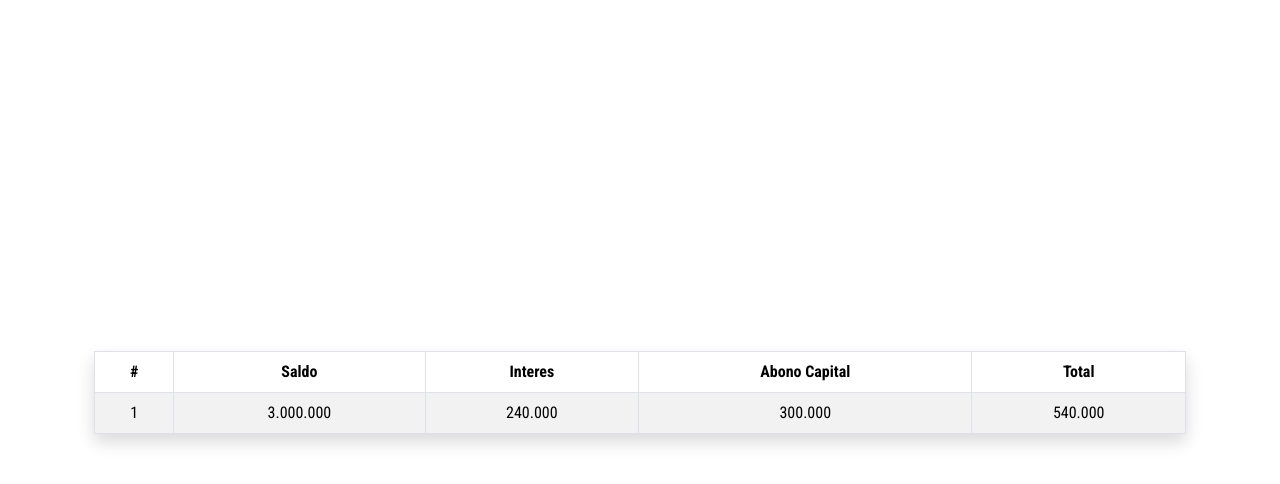
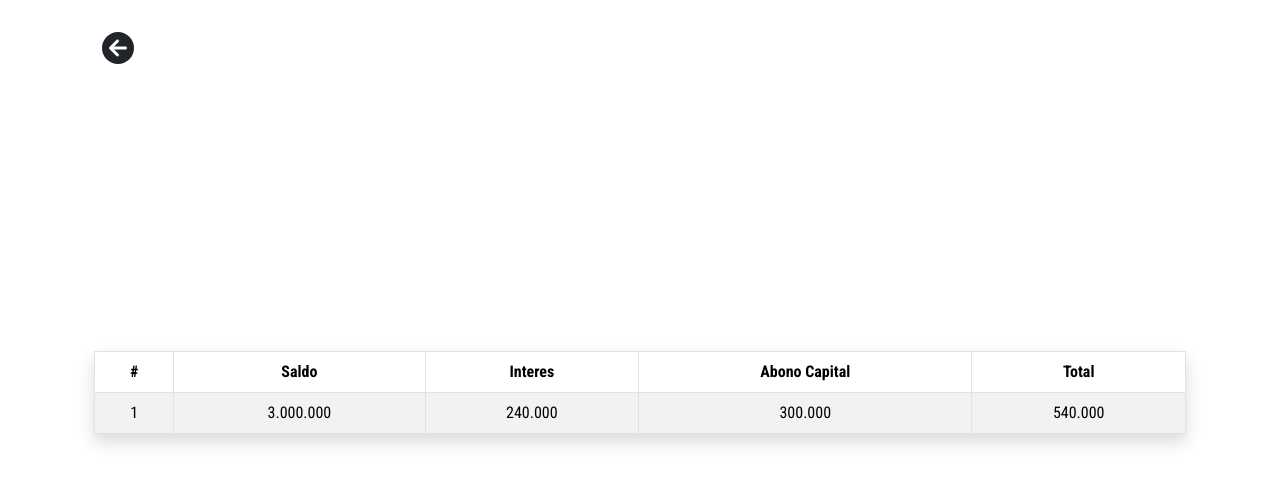
Before and after one commit to eff-zero/table, a React (Vite) app: page / in a window 1280 px wide. Both pictures are taken after typing "5", "5", "5" into the empty fields and a click on the button "Enviar". Shown: the top 484 px of the page. Built offline with nearby package versions, Linux system fonts and the light colour scheme; a web font is replaced by a local one.

Commit message:
feat: install font-awesome and back button

```diff
--- a/package.json
+++ b/package.json
@@ -10,6 +10,9 @@
     "preview": "vite preview"
   },
   "dependencies": {
+    "@fortawesome/fontawesome-svg-core": "^6.4.0",
+    "@fortawesome/free-solid-svg-icons": "^6.4.0",
+    "@fortawesome/react-fontawesome": "^0.2.0",
     "@popperjs/core": "^2.11.8",
     "@reduxjs/toolkit": "^1.9.5",
     "bootstrap": "^5.3.0",
--- a/src/redux/features/formSlice.js
+++ b/src/redux/features/formSlice.js
@@ -1,6 +1,6 @@
 import { createSlice } from '@reduxjs/toolkit';
 
-const initialState = { data: {}, isVisible: {} };
+const initialState = { data: {}, isVisible: true };
 
 export const formReducer = createSlice({
   name: 'form',
--- a/src/template/Template.jsx
+++ b/src/template/Template.jsx
@@ -1,9 +1,26 @@
 import { Container } from 'react-bootstrap';
+import { FontAwesomeIcon } from '@fortawesome/react-fontawesome';
+import { faCircleArrowLeft } from '@fortawesome/free-solid-svg-icons';
+import { useFormState } from '@/redux';
+import { useDispatch } from 'react-redux';
+import { backToForm } from '@/redux/features/formSlice';
 import PropTypes from 'prop-types';
 
 function Template({ children }) {
+  const dispatch = useDispatch();
+  const { isVisible: formIsVisible } = useFormState();
+
+  const goBackToForm = () => dispatch(backToForm());
+
   return (
-    <Container className='d-flex justify-content-center align-items-center vh-100'>
+    <Container className='d-flex justify-content-center align-items-center vh-100 position-relative'>
+      <FontAwesomeIcon
+        icon={faCircleArrowLeft}
+        size='2x'
+        className={`position-absolute ${formIsVisible && 'd-none'}`}
+        style={{ top: '1em', left: '1em', cursor: 'pointer' }}
+        onClick={goBackToForm}
+      />
       {children}
     </Container>
   );
```
Also changed, not shown: 1 other file (tests, documents, lock files or other folders).
